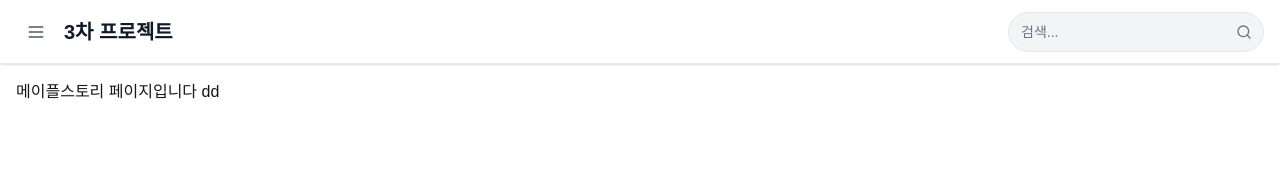
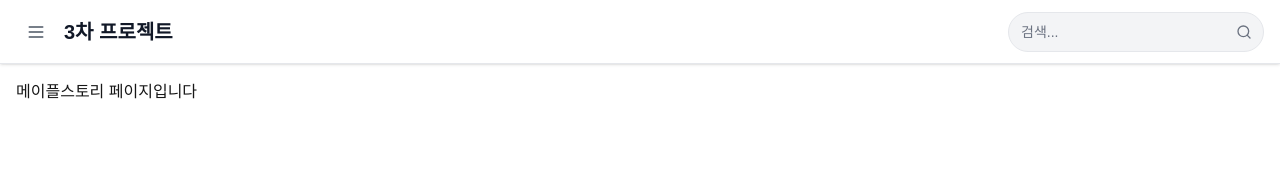
Before and after one commit to dang-woo/RPGPT-Frontend, a Next.js app: page /maplestory in a window 1280 px wide. Shown: the top 170 px of the page. Built offline with nearby package versions, Linux system fonts and the light colour scheme.

Commit message:
💄 style:

```diff
--- a/src/app/maplestory/page.jsx
+++ b/src/app/maplestory/page.jsx
@@ -1,3 +1,3 @@
 export default function Page() {
-  return <div>메이플스토리 페이지입니다 dd</div>;
+  return <div>메이플스토리 페이지입니다</div>;
 }
```
